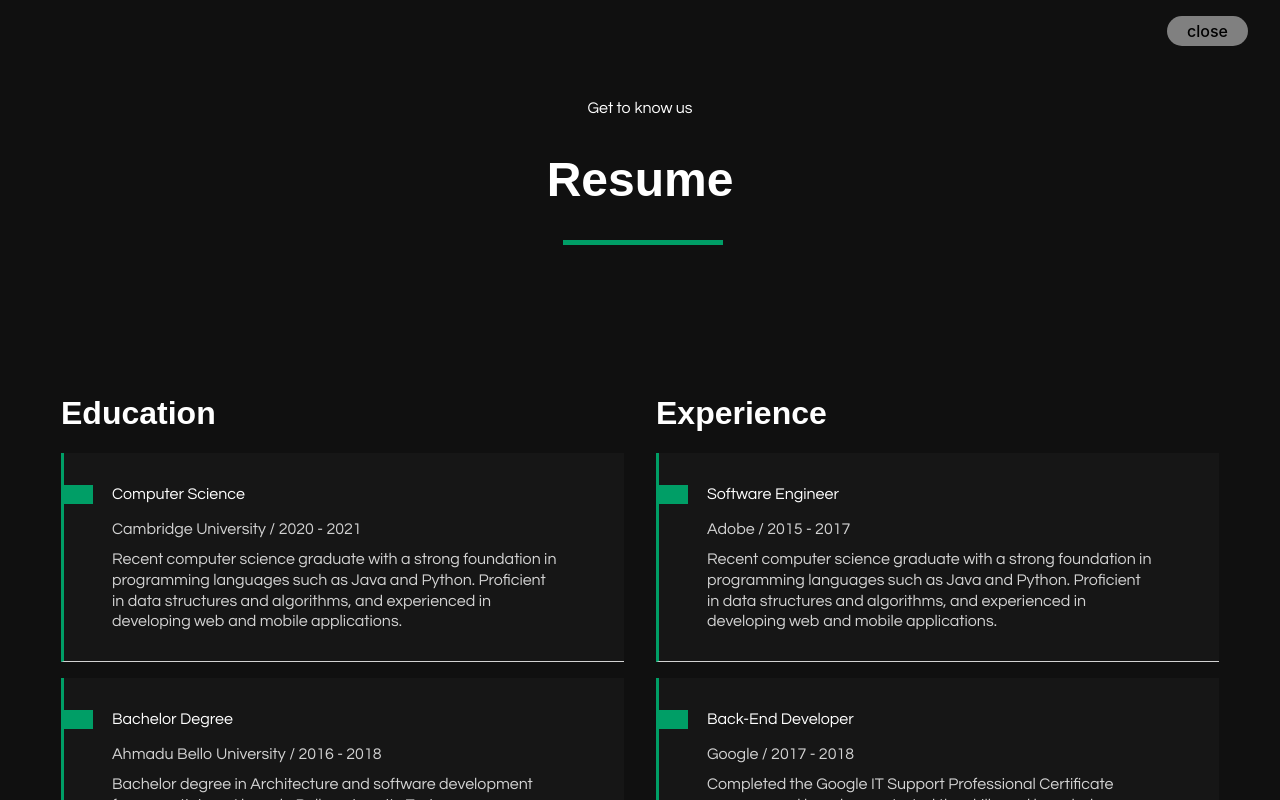
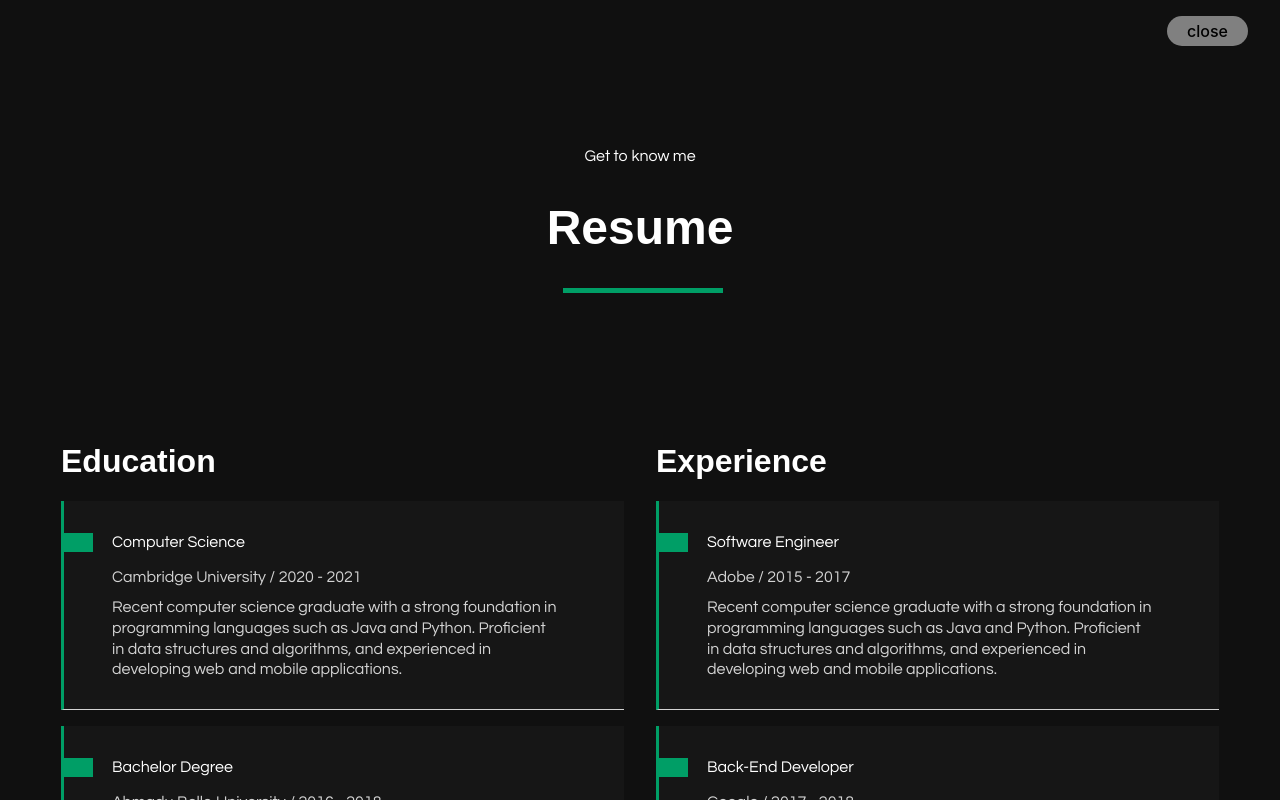
Before and after one commit to isholah360/portfollio, a React (Vite) app: page / in a window 1280 px wide. Both pictures are taken after a click on the item "Resume". Shown: the top 800 px of the page. Built offline with nearby package versions, Linux system fonts and the light colour scheme.

Commit message:
heightupdates

```diff
--- a/src/components/navbar/navbar.css
+++ b/src/components/navbar/navbar.css
@@ -78,7 +78,7 @@
     display: flex;
 }
 .showresume{
-    min-height: 400vh;
+    height: 390vh;
     width: 100vw;
     background-color: rgb(16, 16, 16);
     position:absolute ;
@@ -232,7 +232,7 @@ margin: 5px 5px;
 
     }
     .showresume{
-        min-height: 620vh;
+        min-height: 550vh;
     }
     .portshow{
         min-height: 280vh;
--- a/src/pages/about/about.css
+++ b/src/pages/about/about.css
@@ -10,12 +10,11 @@
     color: white;
     overflow-y: hidden;
     overflow: unset;
+    margin: -5rem 0;
 }
 .outside{
     background: rgb(16, 16, 16);
     position: absolute;
-
-
 }
 .horilinea{
     width: 10rem;
--- a/src/pages/blog/blog.css
+++ b/src/pages/blog/blog.css
@@ -8,6 +8,7 @@
     color: white;
     overflow-y: hidden;
     overflow: unset;
+    padding: 5rem 0;
 }
 
 .horilinea{
--- a/src/pages/contact/contact.css
+++ b/src/pages/contact/contact.css
@@ -1,6 +1,6 @@
 .contact-bg{
-    min-height: 100vh;
     width: 100vw;
+    height: 100%;
     position: absolute;
     z-index: 120;
     justify-content: center;
@@ -8,6 +8,9 @@
     color: white;
     overflow-y: hidden;
     overflow: unset;
+    padding: 5rem 0 0 0;
+    background: rgb(16, 16, 16);
+
 }
 .outside{
     background: rgb(16, 16, 16);
--- a/src/pages/contact/contact.jsx
+++ b/src/pages/contact/contact.jsx
@@ -4,7 +4,7 @@ function Contact() {
   return (
     <div>
        <div className='contact-bg'>
-             <div className="outside"></div>
+             <div className="outside">
               <div className="contact-head">
                 <p className="top-level">Feel free to contact me anytimes</p>
                 <p className="contactme">Get In Touch</p>
@@ -70,7 +70,7 @@ function Contact() {
 
            </div>
 
-
+           </div>
         </div>
 
 
--- a/src/pages/homepage/homepage.css
+++ b/src/pages/homepage/homepage.css
@@ -10,7 +10,7 @@
   background-repeat: no-repeat;
   background-size: cover;
   min-height: 100vh;
-  width: 100vw;
+  width: 100lvw;
   display: flex;
   flex-direction: column;
   align-items: center;
@@ -29,7 +29,7 @@
 }
 .about {
   min-height: 100vh;
-  width: 100vw;
+  width: 100lvw;
   background-color: white;
   position: absolute;
   top: 0;
@@ -37,7 +37,8 @@
   display: none;
 }
 .show {
-  min-height: 100vh;
+  /* min-height: 100vh; */
+  padding: 5rem 0% 3rem 0%;
   width: 100vw;
   background-color: white;
   position: absolute;
--- a/src/pages/portfolio/portfolio.css
+++ b/src/pages/portfolio/portfolio.css
@@ -1,5 +1,6 @@
 .port-bg{
-    max-height: 100vh;
+    background: rgb(16, 16, 16);
+    padding: 5rem 0;
     width: 100vw;
     position: absolute;
     z-index: 120;
@@ -9,7 +10,11 @@
     overflow-y: hidden;
     overflow: unset;
 }
-
+.outside{
+    background: rgb(16, 16, 16);
+    position: absolute;
+    height: 100%;
+}
 .horiline{
     width: 10rem;
     margin-left: 44%;
@@ -117,4 +122,8 @@
     .button-prop{
         font-size: .8rem;
     }
+    .outside{
+        background: rgb(16, 16, 16);
+        position: absolute;
+    }
 }
--- a/src/pages/portfolio/portfolio.jsx
+++ b/src/pages/portfolio/portfolio.jsx
@@ -159,7 +159,9 @@ const Portfolio = () => {
 
   return (
     <>
+     <div>
       <div className="port-folio">
+        <div className="outside">
           <div className="port-bg" handleTag={setTags}>
             <div className="port-head">
               <p>Showcasing some of my best work</p>
@@ -241,6 +243,8 @@ const Portfolio = () => {
                     </div> */}
           </div>
         </div>
+      </div>
+      </div>
     </>
   );
 };
--- a/src/pages/resume/resume.css
+++ b/src/pages/resume/resume.css
@@ -1,6 +1,6 @@
 .resume-bg{
-    min-height: 100vh;
     width: 100vw;
+    height: 100%;
     position: absolute;
     z-index: 120;
     justify-content: center;
@@ -8,10 +8,12 @@
     color: white;
     overflow-y: hidden;
     overflow: unset;
+    padding: 3rem 0;
 }
 .outside{
     background: rgb(16, 16, 16);
     position: absolute;
+
 
 }
 .horilinea{
--- a/src/pages/resume/resume.jsx
+++ b/src/pages/resume/resume.jsx
@@ -9,9 +9,9 @@ function Resume() {
   return (
     <div>
         <div className='resume-bg'>
-             <div className="outside"></div>
+             <div className="outside">
               <div className="resume-head">
-                <p>Get to know us</p>
+                <p>Get to know me</p>
                 <p className="resumeme">Resume</p>
                 <hr className="horilinea"></hr>
               </div>
@@ -153,6 +153,7 @@ function Resume() {
                   </div>
                 </div>
               </div>
+              </div>
         </div>
 
     </div>
```
Lines whose indentation alone changed are shown as unchanged.
